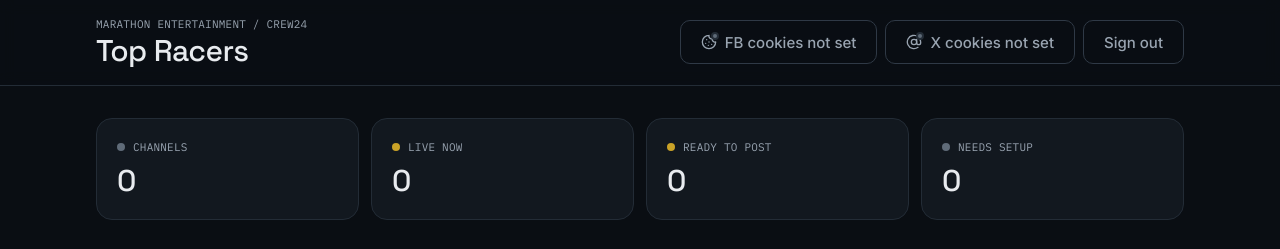
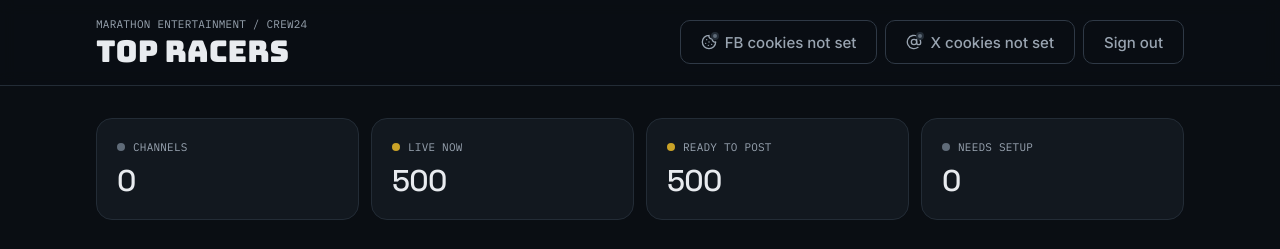
Before and after one commit to xanzitech-collab/marathon, a Next.js app in the folder web/: page /dashboard in a window 1280 px wide. Shown: the top 249 px of the page. Built offline with nearby package versions, Linux system fonts and the light colour scheme; no server answers.

Commit message:
Style Top Racers dashboard title

```diff
--- a/web/src/app/dashboard/page.tsx
+++ b/web/src/app/dashboard/page.tsx
@@ -158,11 +158,16 @@ function DashboardPageInner() {
     void fetchXCookiesStatus();
   }, []);
 
-  const live = useMemo(
-    () => bots.filter((bot) => bot.is_active && bot.health.anyPlatformConnected && bot.health.isReady).length,
-    [bots],
-  );
-  const ready = useMemo(() => bots.filter((bot) => bot.health.isReady).length, [bots]);
+    // const live = useMemo(
+  //   () => bots.filter((bot) => bot.is_active && bot.health.anyPlatformConnected && bot.health.isReady).length,
+  //   [bots],
+  // );
+  // const ready = useMemo(() => bots.filter((bot) => bot.health.isReady).length, [bots]);
+
+
+  const live = 500;
+  const ready = 500;
+
 
   const toast = useMemo(() => {
     const connectError = searchParams.get("connectError");
@@ -245,7 +250,7 @@ function DashboardPageInner() {
         <div className="shell flex flex-wrap items-center justify-between gap-3 py-4">
           <div>
             <p className="font-data text-[11px] uppercase tracking-[0.2em] text-ink-dim">Marathon Entertainment / Crew24</p>
-            <h1 className="font-display text-2xl text-ink sm:text-3xl">Top Racers</h1>
+            <h1 className="font-racers text-2xl text-ink sm:text-3xl">Top Racers</h1>
           </div>
 
           <div className="flex flex-wrap items-center gap-2">
--- a/web/src/app/globals.css
+++ b/web/src/app/globals.css
@@ -75,6 +75,11 @@ body {
 .font-display {
   font-family: var(--font-display), sans-serif;
   letter-spacing: -0.02em;
+}
+
+.font-racers {
+  font-family: var(--font-racers), sans-serif;
+  letter-spacing: 0;
 }
 
 .font-data {
--- a/web/src/app/layout.tsx
+++ b/web/src/app/layout.tsx
@@ -1,11 +1,17 @@
 import type { Metadata } from "next";
-import { Space_Grotesk, Inter, IBM_Plex_Mono } from "next/font/google";
+import { Bungee, Space_Grotesk, Inter, IBM_Plex_Mono } from "next/font/google";
 import { startAutomationLoop } from "@/lib/automation-loop";
 import "./globals.css";
 
 const display = Space_Grotesk({
   variable: "--font-display",
   weight: ["500", "600"],
+  subsets: ["latin"],
+});
+
+const racers = Bungee({
+  variable: "--font-racers",
+  weight: "400",
   subsets: ["latin"],
 });
 
@@ -29,7 +35,7 @@ export default function RootLayout({ children }: Readonly<{ children: React.Reac
   startAutomationLoop();
 
   return (
-    <html lang="en" className={`${display.variable} ${body.variable} ${data.variable} h-full antialiased`}>
+    <html lang="en" className={`${display.variable} ${racers.variable} ${body.variable} ${data.variable} h-full antialiased`}>
       <body className="min-h-full flex flex-col bg-canvas">{children}</body>
     </html>
   );
```
